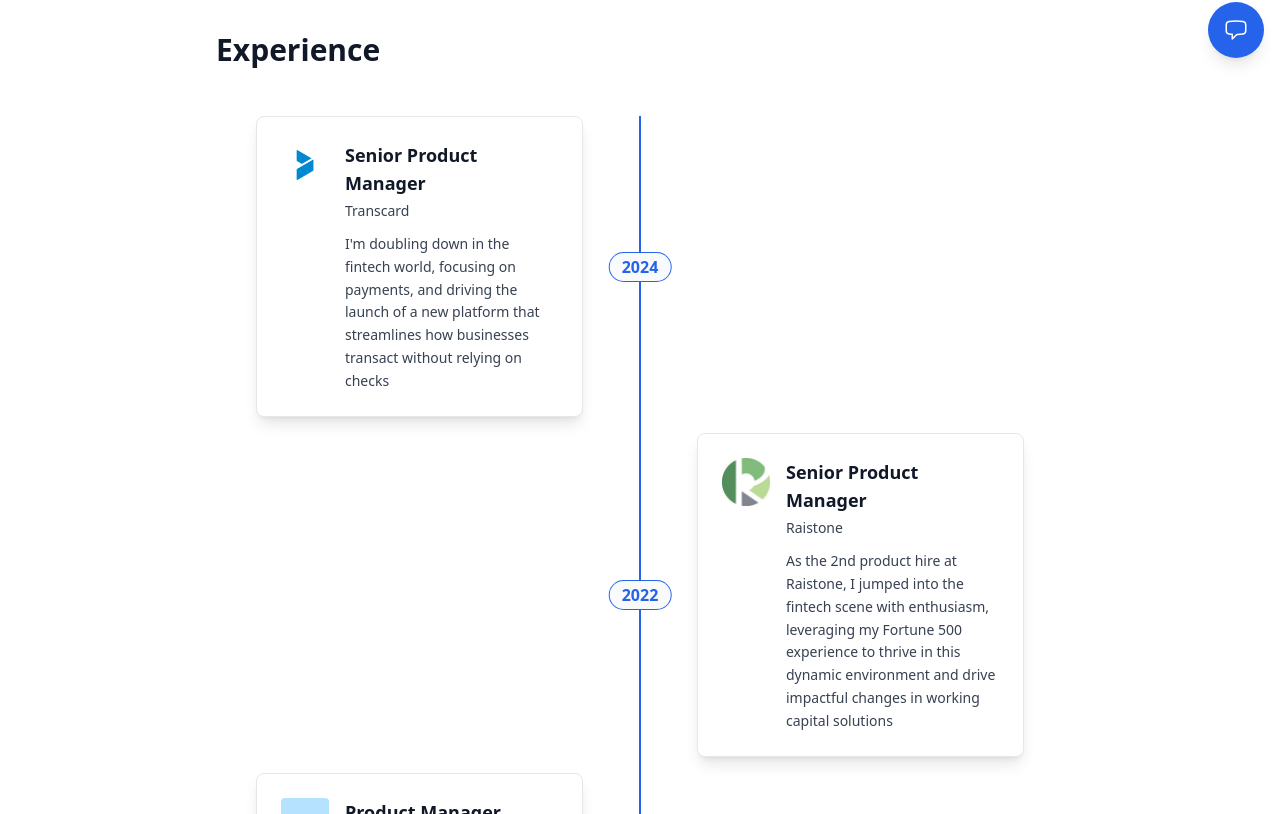
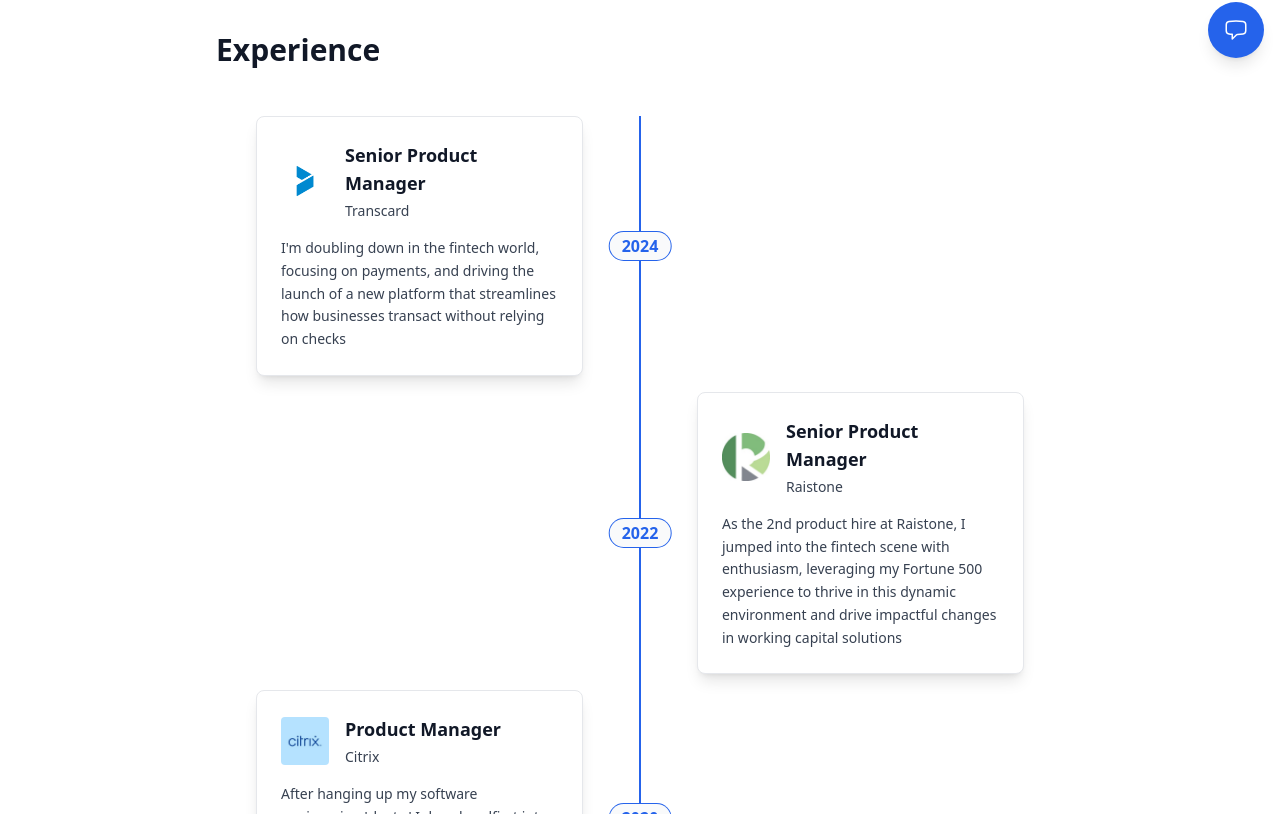
Before and after one commit to ylapscher/ylapscher.github.io, a Next.js app: page / in a window 1280 px wide. Shown: the part 726-1540 px from the top of the page. Built offline with nearby package versions, Linux system fonts and the light colour scheme.

Commit message:
fixing broken code and minor changes

```diff
--- a/app/hobbies/page.tsx
+++ b/app/hobbies/page.tsx
@@ -20,8 +20,9 @@ const hobbies = [
       >
         <path
           d="M5 19L4 12L7 8L10 7L14 4L18 5L20 9L19 14L17 17L13 19L9 19L5 19Z"
-          fill="currentColor"
+          strokeLinecap="round"
           strokeLinejoin="round"
+          fill="none"
         />
       </svg>
     ),
--- a/app/page.tsx
+++ b/app/page.tsx
@@ -105,7 +105,8 @@ function ExperienceTimeline({ experiences }: { experiences: Experience[] }) {
               index % 2 === 1 ? 'md:pl-0' : ''
             }`}>
               <div className="bg-white dark:bg-gray-800 p-6 rounded-lg shadow-lg border border-gray-200 dark:border-gray-700">
-                <div className="flex items-start gap-4">
+                <div className="flex flex-col gap-4">
+                  <div className="flex items-center gap-4">
                     {experience.image && (
                       <div className="flex-shrink-0 w-12 h-12">
                         <Image
@@ -117,16 +118,17 @@ function ExperienceTimeline({ experiences }: { experiences: Experience[] }) {
                         />
                       </div>
                     )}
-                  <div className="flex-grow">
+                    <div>
                       <h3 className="font-bold text-lg mb-1 text-gray-900 dark:text-white">
                         {experience.role}
                       </h3>
-                    <p className="text-gray-700 dark:text-gray-400 text-sm mb-3">
+                      <p className="text-gray-700 dark:text-gray-400 text-sm">
                         {experience.company}
                       </p>
+                    </div>
+                  </div>
                   <div className="text-gray-700 dark:text-gray-400 text-sm leading-relaxed">
                     {experience.achievements[0]}
-                    </div>
                   </div>
                 </div>
               </div>
--- a/app/services/guidance/page.tsx
+++ b/app/services/guidance/page.tsx
@@ -1,5 +1,5 @@
 import { CalendarIcon, DocumentTextIcon, BeakerIcon } from '@heroicons/react/24/outline';
-import Calendar from '../components/Calendar';
+import Calendar from '../../components/Calendar';
 
 const services = [
   {
--- a/app/travel/page.tsx
+++ b/app/travel/page.tsx
@@ -281,7 +281,7 @@ export default function Travel() {
             .map(([place, _], index) => (
               <div
                 key={index}
-                className="text-gray-700 dark:text-gray-400 p-2 rounded-lg hover:bg-gray-50 dark:hover:bg-gray-700 transition-colors"
+                className="text-gray-700 dark:text-gray-400 p-2 rounded-lg"
               >
                 {place}
               </div>
--- a/tsconfig.json
+++ b/tsconfig.json
@@ -20,7 +20,8 @@
     ],
     "paths": {
       "@/*": ["./*"]
-    }
+    },
+    "baseUrl": "."
   },
   "include": ["next-env.d.ts", "**/*.ts", "**/*.tsx", ".next/types/**/*.ts"],
   "exclude": ["node_modules"]
```
Lines whose indentation alone changed are shown as unchanged.
